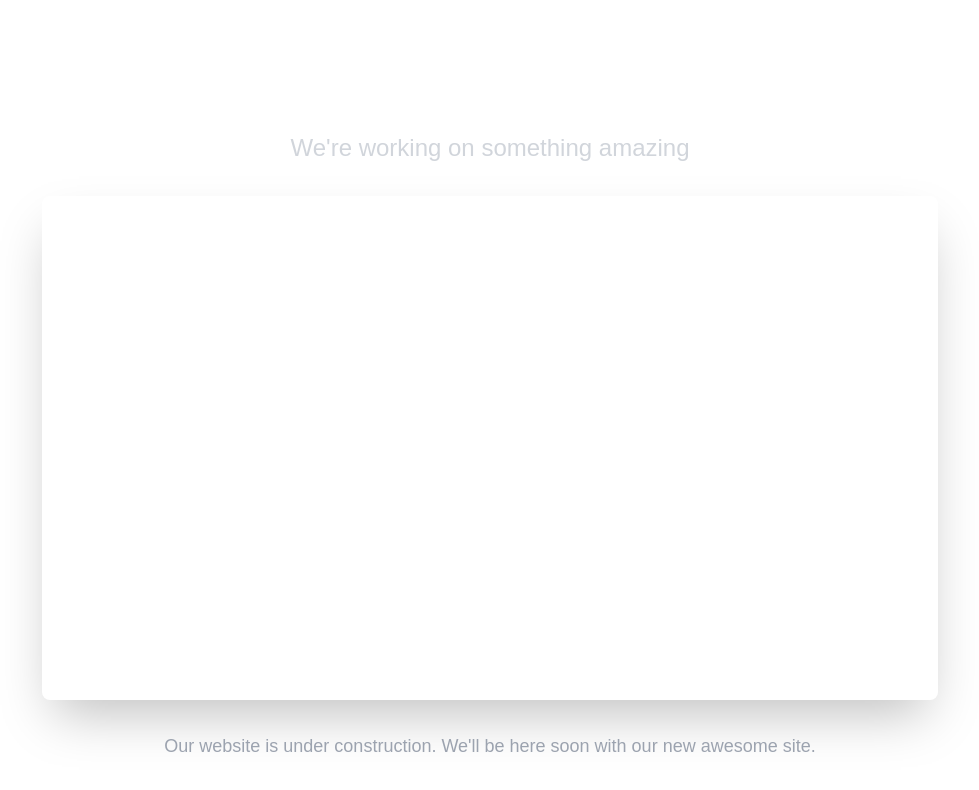
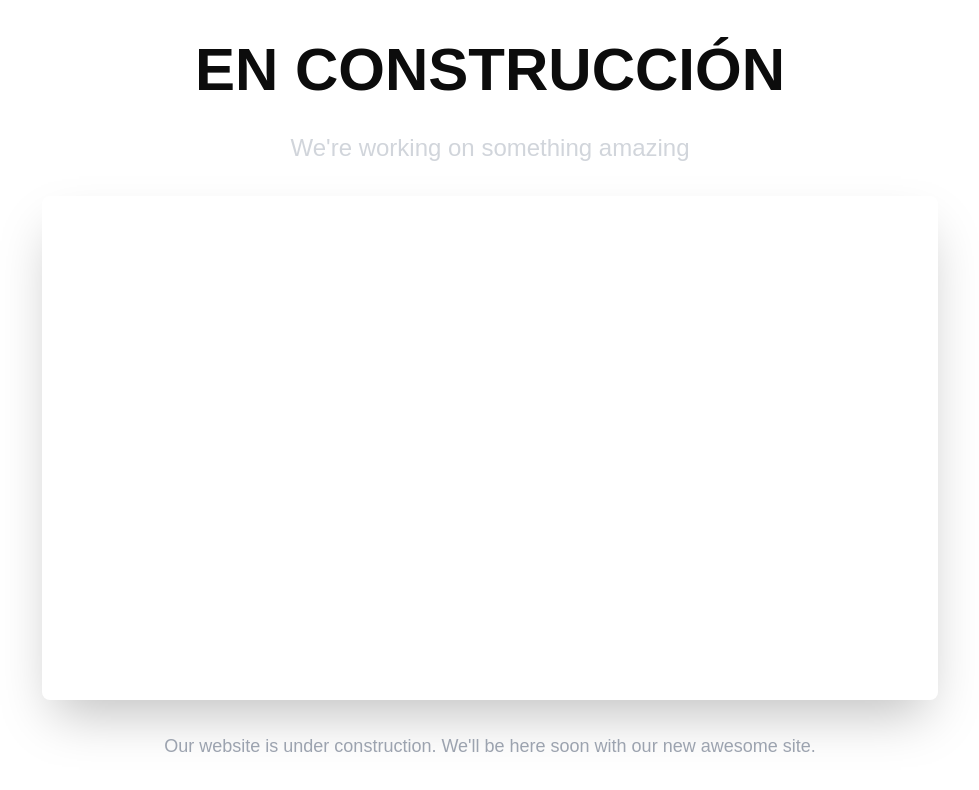
Before and after one commit to botflowlab/AndresCastroWebsite, a React (Vite) app: page / in a window 1280 px wide. Shown: the top 790 px of the page, without its empty margins (150-1129 px from the left). Built offline with nearby package versions, Linux system fonts and the light colour scheme; a web font is replaced by a local one.

Commit message:
Add Neutra Font to Website

```diff
--- a/src/App.jsx
+++ b/src/App.jsx
@@ -5,7 +5,7 @@ function App() {
   return (
     <div className="min-h-screen bg-white flex flex-col items-center justify-center p-4 font-neutra">
       <div className="max-w-4xl w-full text-center space-y-8">
-        <h1 className="text-4xl md:text-6xl font-bold text-white mb-4">
+        <h1 className="text-4xl md:text-6xl font-bold text-[#0c0c0c] mb-4">
           EN CONSTRUCCIÓN
         </h1>
         <h2 className="text-xl md:text-2xl text-gray-300 mb-8">
```
